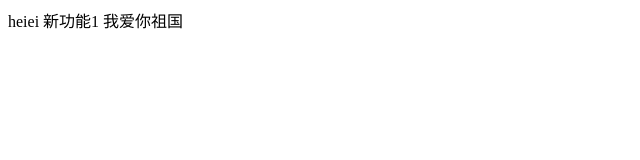
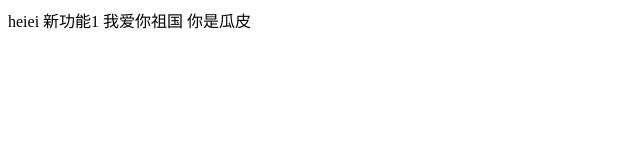
Before and after one commit to fanmeijuan/test-2, a plain HTML site: page index.html in a window 1280 px wide. Shown: the full height of the page, 0-640 px from the left. Drawn offline with Linux system fonts and the light colour scheme.

Commit message:
新添加了瓜皮

```diff
--- a/index.html
+++ b/index.html
@@ -8,5 +8,6 @@
 <h>heiei</h>
 新功能1
 我爱你祖国
+你是瓜皮
 </body>
 </html>
```
